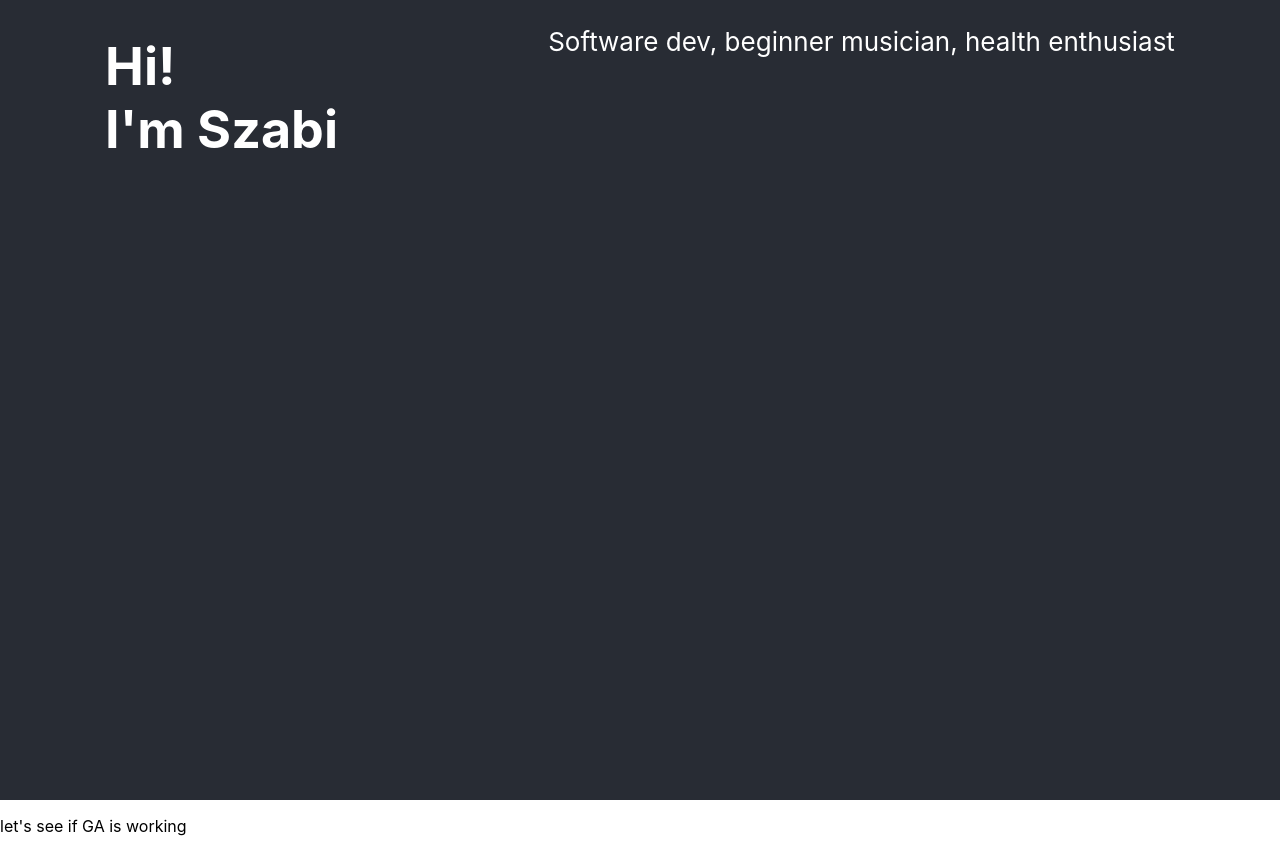
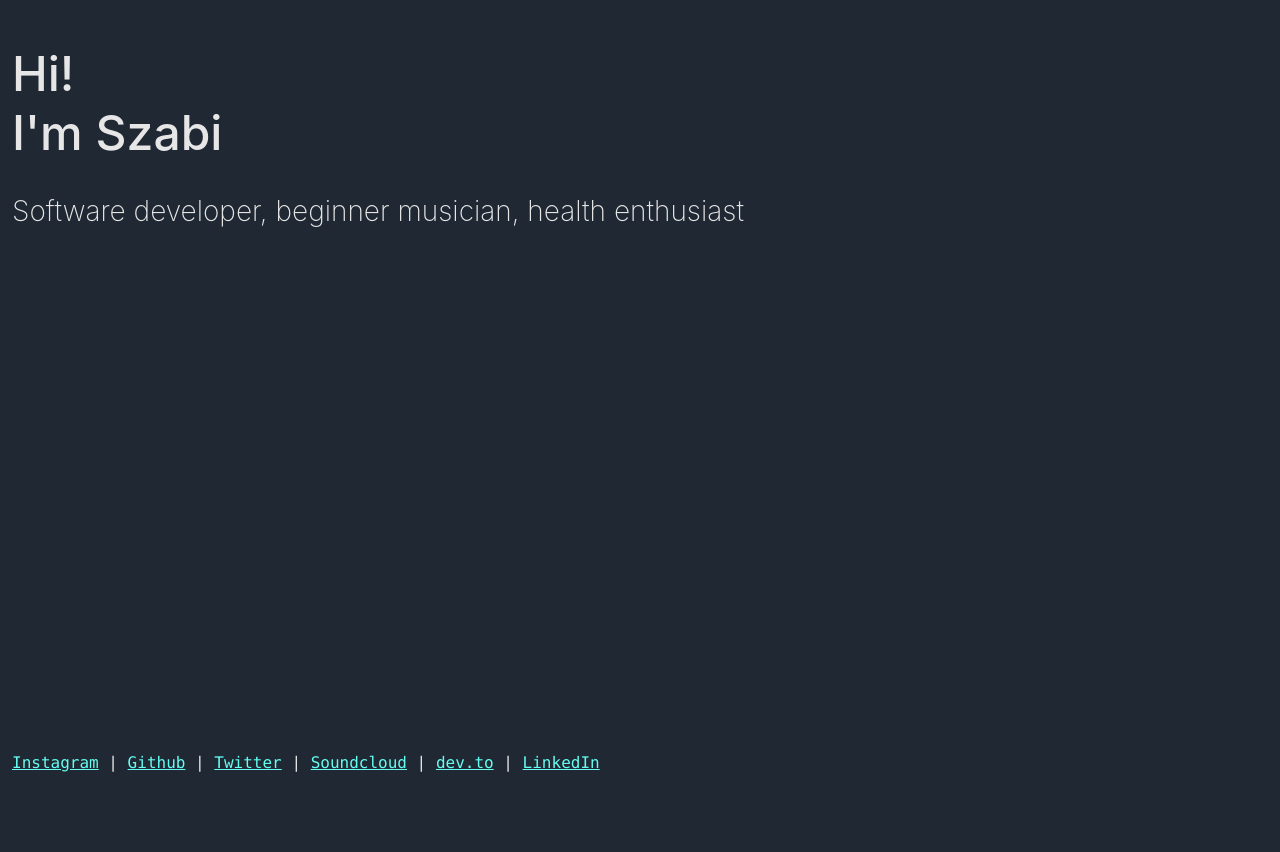
Before and after one commit to szabikr/szabi-space, a React (Create React App) app: page / in a window 1280 px wide. After the commit the page ends 824 px from the top, so only its background shows below. Built offline with nearby package versions, Linux system fonts and the light colour scheme.

Commit message:
Adding links to media platforms and styling changes

```diff
--- a/public/index.html
+++ b/public/index.html
@@ -2,14 +2,14 @@
 <html lang="en">
   <head>
     <meta charset="utf-8" />
-    <link rel="icon" href="%PUBLIC_URL%/favicon.ico" />
+    <!-- <link rel="icon" href="%PUBLIC_URL%/favicon.ico" /> -->
     <meta name="viewport" content="width=device-width, initial-scale=1" />
     <meta name="theme-color" content="#000000" />
     <meta
       name="description"
       content="Web site created using create-react-app"
     />
-    <link rel="apple-touch-icon" href="%PUBLIC_URL%/logo192.png" />
+    <!-- <link rel="apple-touch-icon" href="%PUBLIC_URL%/logo192.png" /> -->
     <!--
       manifest.json provides metadata used when your web app is installed on a
       user's mobile device or desktop. See https://developers.google.com/web/fundamentals/web-app-manifest/
@@ -24,7 +24,7 @@
       work correctly both with client-side routing and a non-root public URL.
       Learn how to configure a non-root public URL by running `npm run build`.
     -->
-    <title>React App</title>
+    <title>Szabi Space</title>
   </head>
   <body>
     <noscript>You need to enable JavaScript to run this app.</noscript>
--- a/src/App.css
+++ b/src/App.css
@@ -1,38 +1,11 @@
 .App {
-  /* text-align: center; */
+  min-height: 100vh;
+  padding: 12px;
+  color: rgb(230, 230, 230);
 }
 
-.App-logo {
-  height: 40vmin;
-  pointer-events: none;
+footer {
+  position: absolute;
+  bottom: 0;
+  height: 48px;
 }
-
-@media (prefers-reduced-motion: no-preference) {
-  .App-logo {
-    animation: App-logo-spin infinite 20s linear;
-  }
-}
-
-.App-header {
-  background-color: #282c34;
-  min-height: 100vh;
-  display: flex;
-  flex-direction: row;
-  align-items: left;
-  justify-content: space-around;
-  font-size: calc(10px + 2vmin);
-  color: white;
-}
-
-.App-link {
-  color: #61dafb;
-}
-
-@keyframes App-logo-spin {
-  from {
-    transform: rotate(0deg);
-  }
-  to {
-    transform: rotate(360deg);
-  }
-}
--- a/src/App.js
+++ b/src/App.js
@@ -12,11 +12,24 @@ function App() {
 
   return (
     <div className="App">
-      <header className="App-header">
+      <header>
         <h1>Hi!<br />I'm Szabi</h1>
-        <p>Software dev, beginner musician, health enthusiast</p>
+        <h2>Software developer, beginner musician, health enthusiast</h2>
       </header>
-      <p>let's see if GA is working</p>
+
+      <footer>
+        <div>
+          <code>
+            <a target="_blank" rel="noopener noreferrer" href="https://www.instagram.com/szabikr/">Instagram</a> |&nbsp;
+            <a target="_blank" rel="noopener noreferrer" href="https://github.com/szabikr">Github</a> |&nbsp;
+            <a target="_blank" rel="noopener noreferrer" href="https://twitter.com/szabikr">Twitter</a> |&nbsp;
+            <a target="_blank" rel="noopener noreferrer" href="https://soundcloud.com/user-285007878/tracks">Soundcloud</a> |&nbsp;
+            <a target="_blank" rel="noopener noreferrer" href="https://dev.to/szabikr">dev.to</a> |&nbsp;
+            <a target="_blank" rel="noopener noreferrer" href="https://www.linkedin.com/in/szabolcs-keresztes-598935ba">LinkedIn</a>
+          </code>
+        </div>
+      </footer>
+
     </div>
   );
 }
--- a/src/index.css
+++ b/src/index.css
@@ -1,4 +1,5 @@
 body {
+  background-color: #1F2833;
   margin: 0;
   font-family: -apple-system, BlinkMacSystemFont, 'Segoe UI', 'Roboto', 'Oxygen',
     'Ubuntu', 'Cantarell', 'Fira Sans', 'Droid Sans', 'Helvetica Neue',
@@ -11,3 +12,17 @@ code {
   font-family: source-code-pro, Menlo, Monaco, Consolas, 'Courier New',
     monospace;
 }
+
+h1 {
+  font-size: 48px;
+  font-weight: 500;
+}
+
+h2 {
+  font-size: 28px;
+  font-weight: 200;
+}
+
+a {
+  color: #66FCF1;
+}
```
Also changed, not shown: public/manifest.json.
